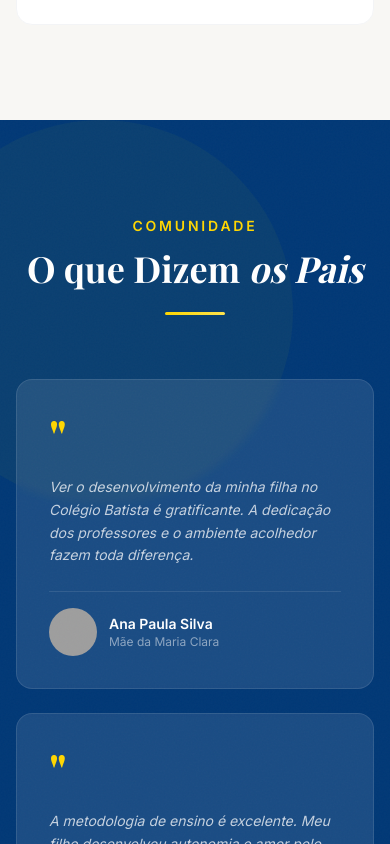
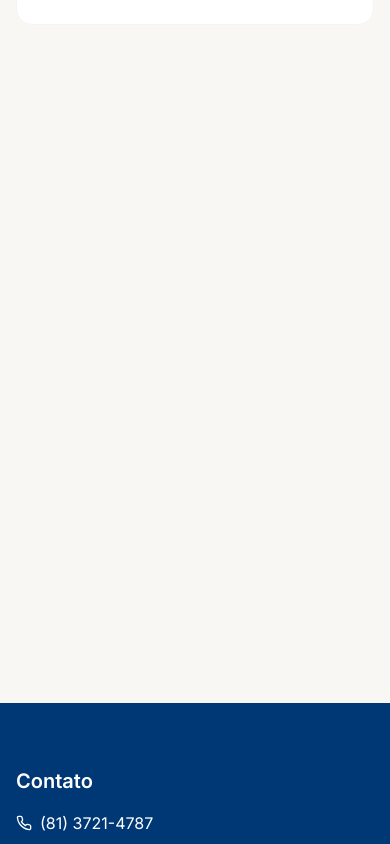
Before and after one commit to systemieven/school-platform, a React (Vite) app: page /educacao-infantil in a window 390 px wide. Shown: the part 4980-5824 px from the top of the page. Built offline with nearby package versions, Linux system fonts and the light colour scheme; grey boxes are pictures that could not be loaded; a web font is replaced by a local one.

Commit message:
Remove seção de depoimentos obsoleta da Educação Infantil
Mural 'Comunidade' com cards hardcoded removido — substituído pelo
módulo de depoimentos real-time com Supabase na Home.

Co-Authored-By: Claude Opus 4.6 <noreply@anthropic.com>

```diff
--- a/src/pages/EducacaoInfantil.tsx
+++ b/src/pages/EducacaoInfantil.tsx
@@ -62,7 +62,6 @@ export default function EducacaoInfantil() {
   const pillarsRef    = useScrollReveal();
   const camposRef     = useScrollReveal();
   const atividadesRef = useScrollReveal();
-  const depoimentosRef = useScrollReveal();
   const ctaRef        = useScrollReveal();
 
   return (
@@ -244,50 +243,6 @@ export default function EducacaoInfantil() {
         </div>
       </section>
 
-      {/* ── Depoimentos ── */}
-      <section className="py-24 bg-[#003876] grain-overlay relative overflow-hidden">
-        <div className="absolute inset-0 opacity-[0.04]">
-          <div className="absolute top-0 right-1/4 w-96 h-96 rounded-full bg-[#ffd700]" />
-          <div className="absolute bottom-0 left-1/4 w-64 h-64 rounded-full bg-white" />
-        </div>
-        <div className="relative container mx-auto px-4" ref={depoimentosRef}>
-          <div className="text-center mb-16" data-reveal="up">
-            <p className="text-sm font-semibold tracking-[0.2em] uppercase text-[#ffd700] mb-3">
-              Comunidade
-            </p>
-            <h2 className="font-display text-4xl md:text-5xl font-bold text-white">
-              O que Dizem <span className="italic">os Pais</span>
-            </h2>
-            <div className="section-divider mx-auto mt-6" />
-          </div>
-
-          <div className="grid md:grid-cols-3 gap-6">
-            {[
-              { quote: 'Ver o desenvolvimento da minha filha no Colégio Batista é gratificante. A dedicação dos professores e o ambiente acolhedor fazem toda diferença.', name: 'Ana Paula Silva', role: 'Mãe da Maria Clara', img: 'https://images.unsplash.com/photo-1438761681033-6461ffad8d80?auto=format&fit=crop&q=80&w=100' },
-              { quote: 'A metodologia de ensino é excelente. Meu filho desenvolveu autonomia e amor pelo aprendizado de uma forma natural e divertida.', name: 'Carlos Eduardo', role: 'Pai do Pedro', img: 'https://images.unsplash.com/photo-1507003211169-0a1dd7228f2d?auto=format&fit=crop&q=80&w=100' },
-              { quote: 'Os valores cristãos aliados à educação de qualidade foram decisivos na nossa escolha. Hoje vemos que fizemos a escolha certa.', name: 'Juliana Santos', role: 'Mãe do Lucas', img: 'https://images.unsplash.com/photo-1544005313-94ddf0286df2?auto=format&fit=crop&q=80&w=100' },
-            ].map((t, i) => (
-              <div
-                key={t.name}
-                className="bg-white/10 backdrop-blur-sm border border-white/10 rounded-2xl p-8"
-                data-reveal="up"
-                style={{ '--delay': `${i * 0.1}s` } as React.CSSProperties}
-              >
-                <p className="text-[#ffd700] text-5xl font-display font-bold leading-none mb-4">"</p>
-                <p className="text-white/75 italic text-sm leading-relaxed mb-6">{t.quote}</p>
-                <div className="flex items-center gap-3 pt-4 border-t border-white/10">
-                  <img src={t.img} alt={t.name} className="rounded-full w-12 h-12 object-cover" />
-                  <div>
-                    <p className="text-white font-semibold text-sm">{t.name}</p>
-                    <p className="text-white/50 text-xs">{t.role}</p>
-                  </div>
-                </div>
-              </div>
-            ))}
-          </div>
-        </div>
-      </section>
-
       {/* ── CTA ── */}
       <section className="relative py-20 bg-[var(--surface)] overflow-hidden">
         <div ref={ctaRef} className="relative container mx-auto px-4 text-center" data-reveal="scale">
```
